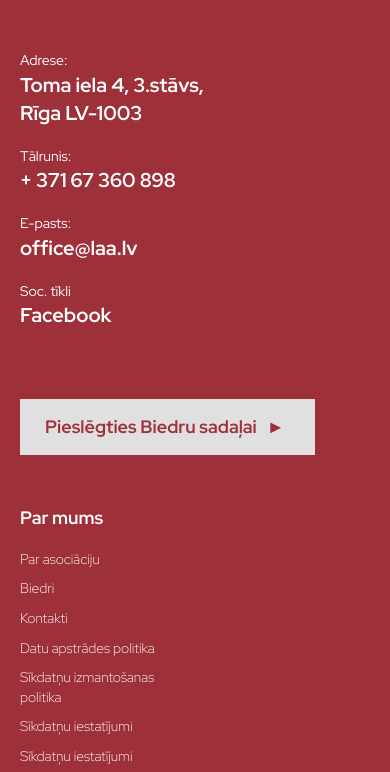
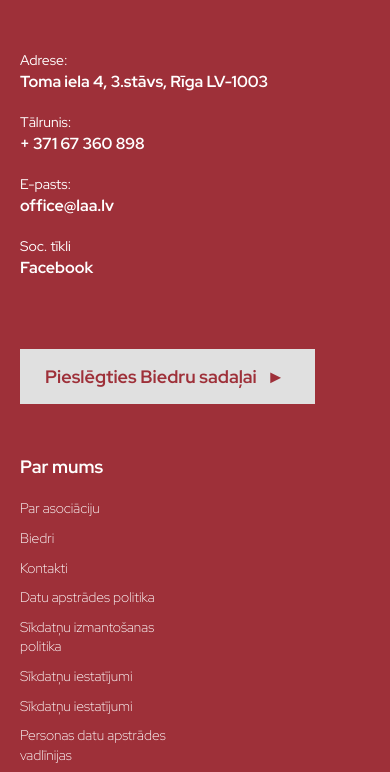
Before and after one commit to Ar4a0907/LAA, a plain HTML site: page index.html in a window 390 px wide. Shown: the part 6332-7104 px from the top of the page. Drawn offline with nearby package versions, Linux system fonts and the light colour scheme.

Commit message:
Font size changes

```diff
--- a/styles/styles.scss
+++ b/styles/styles.scss
@@ -2162,6 +2162,21 @@ footer .button.mob {
     .kontakt-flex .col {
         width: 100%;
     }
+    footer .footer-flex .contact {
+        max-width: none;
+
+        h3 br{
+            display: none;
+        }
+
+       h3 {
+        font-style: normal;
+        font-weight: 700;
+        font-size: 16px !important;
+        line-height: 140%;
+        color: #FFFFFF;
+       }
+    }
 }
 
 @media only screen and (max-width: 440px) {
```
Also changed, not shown: styles/styles.css, 1 other file.
